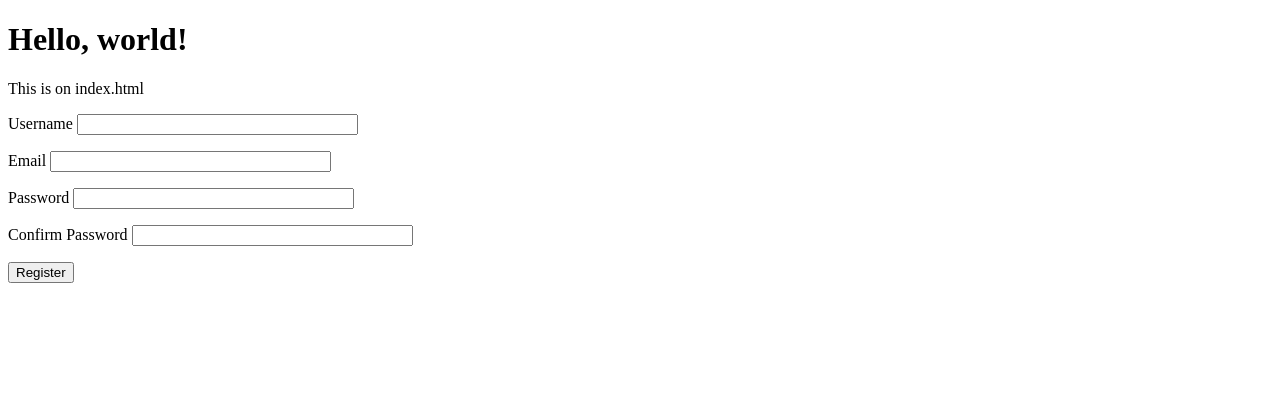
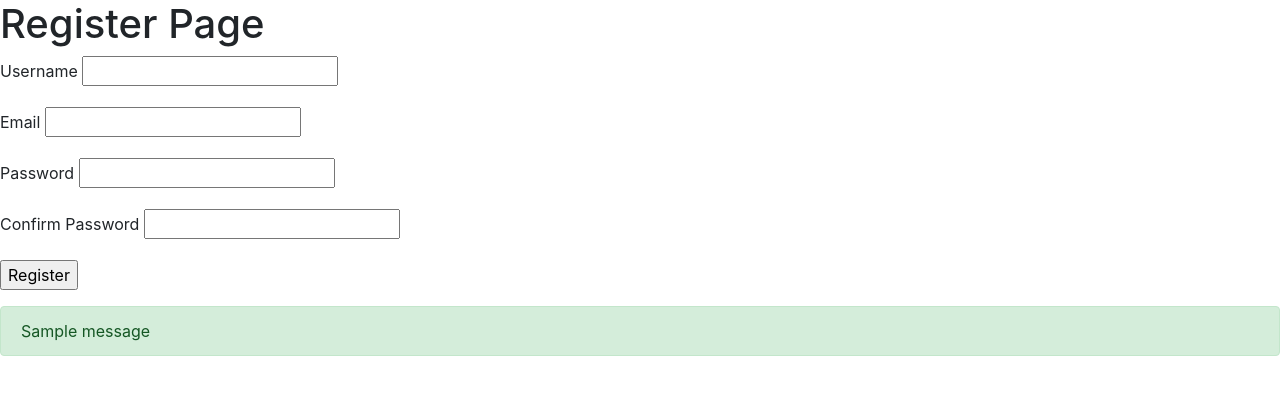
Before and after one commit to Frankataccess/database_assignment, a Flask app: page /register in a window 1280 px wide. Shown: the top 395 px of the page. Run offline with Flask 3, Linux system fonts and the light colour scheme; tables that the repository leaves empty hold one stand-in row (values such as "Sample post"); one stand-in notice (Sample message) is shown; some libraries are stand-ins or nearby versions.

Commit message:
login system

```diff
--- a/main.py
+++ b/main.py
@@ -4,6 +4,7 @@ from flask import Flask, render_template, url_for, redirect, session, flash
 from flask_wtf import FlaskForm
 from wtforms import StringField, SubmitField, PasswordField, BooleanField
 from wtforms.validators import DataRequired, Email, EqualTo
+from werkzeug.security import generate_password_hash, check_password_hash
 
 basedir = os.path.abspath(os.path.dirname(__file__))
 
@@ -23,7 +24,7 @@ class RegisterForm(FlaskForm):
     submit = SubmitField('Register')
 
 class LoginForm(FlaskForm):
-    email = StringField('Email/Username: ', validators=[DataRequired()])
+    email = StringField('Email: ', validators=[DataRequired()])
     password = PasswordField('Password: ', validators=[DataRequired()])
     remember_log = BooleanField('Keep me logged in')
     submit = SubmitField('Login')
@@ -42,7 +43,15 @@ class User(db.Model):
     __tablename__ = 'users'
     id = db.Column(db.Integer, primary_key=True)
     username = db.Column(db.String(64), unique=True, index=True)
+    email = db.Column(db.String(120), unique=True, index=True)
+    password_hash = db.Column(db.String(128))
     role_id = db.Column(db.Integer, db.ForeignKey('roles.id'))
+
+    def set_password(self, password):
+        self.password_hash = generate_password_hash(password)
+
+    def check_password(self, password):
+        return check_password_hash(self.password_hash, password)
 
 with app.app_context():
     db.create_all()
@@ -64,23 +73,48 @@ def index():
         return redirect(url_for('index'))
     return render_template('index.html', form=form, name=session.get('name'), known=session.get('known', False))
 
-@app.route('/register', methods=['GET','POST'])
+@app.route('/register', methods=['GET', 'POST'])
 def register():
     form = RegisterForm()
+    if form.validate_on_submit():
+        # Check if the username already exists
+        existing_user = User.query.filter_by(username=form.username.data).first()
+        if existing_user:
+            flash('Username already exists. Please choose a different one.', 'danger')
+        else:
+            user = User(username=form.username.data, email=form.email.data)
+            user.set_password(form.password.data)  # Ensure this method exists in your User model
+            db.session.add(user)
+            db.session.commit()
+            flash('Registration successful! You can now log in.', 'success')
+            return render_template('register.html', form=form)  # Stay on the same page
     return render_template('register.html', form=form)
+
 
 @app.route('/login', methods=['GET', 'POST'])
 def login():
     form = LoginForm()
     if form.validate_on_submit():
-        # Here you would typically verify the credentials against the database
-        if form.email.data and form.password.data:
-            flash('Login successful!', 'success')  # Flash message for success
-            return redirect(url_for('index'))  # Redirect to the index or another page
+        user = User.query.filter((User.email == form.email.data) | (User.username == form.email.data)).first()
+        if user and user.check_password(form.password.data):
+            session['user_id'] = user.id  # Store user ID in session
+            flash('Login successful!', 'success')  # Show success message
+            return redirect(url_for('home'))  # Redirect to the home page
         else:
-            flash('Login failed. Please check your credentials.', 'danger')  # Flash message for failure
+            flash('Login failed. Please check your credentials.', 'danger')  # Show error message
 
     return render_template('login.html', form=form)
+
+@app.route('/logout')
+def logout():
+    session.pop('user_id', None)  # Remove user ID from the session
+    flash('You have been logged out.', 'info')
+    return redirect(url_for('index'))  # Redirect to the index or login page
+
+
+@app.route('/home')
+def home():
+    return render_template('home.html')  # Create this HTML file
 
 @app.errorhandler(404)
 def page_not_found(e):
--- a/templates/register.html
+++ b/templates/register.html
@@ -1,50 +1,76 @@
 {% extends "base.html" %}
 
-<link rel="stylesheet" href="../styles.css" />
-
-{% block title %}Index{% endblock %}
+{% block title %}Register{% endblock %}
 
 {% block head %}
     {{ super() }}
+    <link rel="stylesheet" href="https://stackpath.bootstrapcdn.com/bootstrap/4.5.2/css/bootstrap.min.css">
     <style>
-        /* Add any additional styles here */
+        .flash-message {
+            margin-top: 15px;
+        }
     </style>
 {% endblock %}
 
 {% block body %}
-    <h1>Hello, world!</h1>
-    <p>This is on index.html</p>
+<link rel="stylesheet" type="text/css" href="{{ url_for('static', filename='styles/styles.css') }}">
+    <div class="page-header">
+        <h1 id="register-header">Register Page</h1>
+    </div>
 
-    <form method="POST">
+    <form method="POST" id="all-fields">
         {{ form.hidden_tag() }}
 
         <!-- Username field -->
         <p>
-            {{ form.username.label }} {{ form.username(size=32) }}
+            {{ form.username.label }} {{ form.username() }}
+            {% for error in form.username.errors %}
+                <span class="text-danger">{{ error }}</span>
+            {% endfor %}
         </p>
 
         <!-- Email field -->
         <p>
-            {{ form.email.label }} {{ form.email(size=32) }}
+            {{ form.email.label }} {{ form.email() }}
+            {% for error in form.email.errors %}
+                <span class="text-danger">{{ error }}</span>
+            {% endfor %}
         </p>
 
         <!-- Password field -->
         <p>
-            {{ form.password.label }} {{ form.password(size=32) }}
+            {{ form.password.label }} {{ form.password() }}
+            {% for error in form.password.errors %}
+                <span class="text-danger">{{ error }}</span>
+            {% endfor %}
         </p>
 
         <!-- Confirm Password field -->
         <p>
-            {{ form.confirm_password.label }} {{ form.confirm_password(size=32) }}
+            {{ form.confirm_password.label }} {{ form.confirm_password() }}
+            {% for error in form.confirm_password.errors %}
+                <span class="text-danger">{{ error }}</span>
+            {% endfor %}
         </p>
 
-        <!-- Submit button -->
-        <p>{{ form.submit() }}</p>
+        <!-- Register button -->
+        <p>
+            {{ form.submit() }}
+        </p>
+
+        <!-- Flash message for registration success -->
+        {% with messages = get_flashed_messages(with_categories=true) %}
+            {% if messages %}
+                <div class="flash-message">
+                    {% for category, message in messages %}
+                        <div class="alert alert-{{ category }}">{{ message }}</div>
+                    {% endfor %}
+                </div>
+            {% endif %}
+        {% endwith %}
     </form>
 
-    {% if name %}
-    <script>
-        alert("Hello, {{ name }}!");
-    </script>
-    {% endif %}
+    <script src="https://code.jquery.com/jquery-3.5.1.slim.min.js"></script>
+    <script src="https://cdn.jsdelivr.net/npm/@popperjs/core@2.9.2/dist/umd/popper.min.js"></script>
+    <script src="https://stackpath.bootstrapcdn.com/bootstrap/4.5.2/js/bootstrap.min.js"></script>
 {% endblock %}
```
Also changed, not shown: templates/index.html (+1 -15 lines), templates/login.html (+33 -8 lines), data.sqlite.
